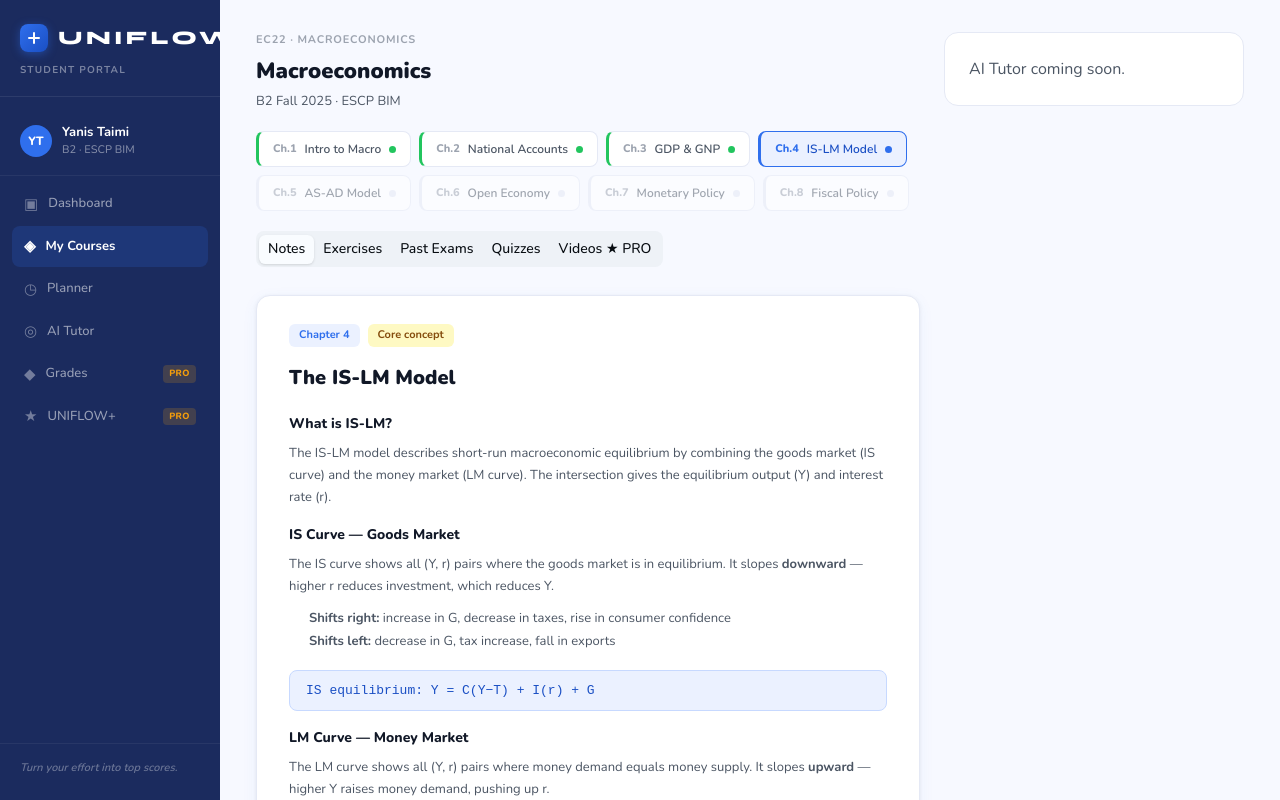
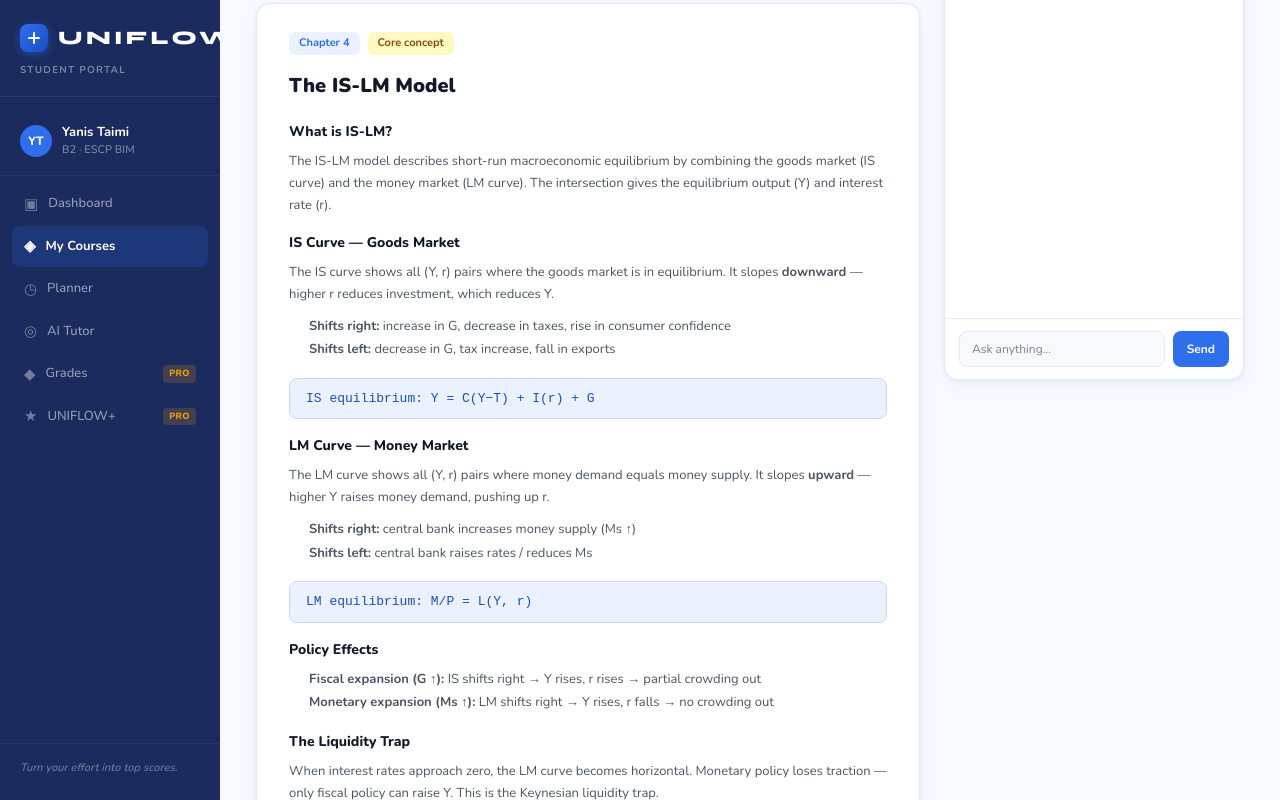
Before and after one commit to taimiyanis/uniflow, a Next.js app: page /course/ec22 in a window 1280 px wide. Built offline with nearby package versions, Linux system fonts and the light colour scheme.

Commit message:
feat: add AI chat panel and Videos tab with upgrade modal

```diff
--- a/app/globals.css
+++ b/app/globals.css
@@ -151,3 +151,8 @@
 * {
   box-sizing: border-box;
 }
+
+@keyframes bounce {
+  0%, 60%, 100% { transform: translateY(0); }
+  30% { transform: translateY(-6px); }
+}
--- a/components/course/AIChatPanel.tsx
+++ b/components/course/AIChatPanel.tsx
@@ -1,7 +1,166 @@
+'use client';
+
+import { useState, useRef, useEffect } from 'react';
+import { getAIResponse } from '@/lib/ai';
+
+interface Message {
+  role: 'user' | 'ai';
+  text: string;
+}
+
+const chips = [
+  'Explain the IS-LM model',
+  'GDP vs GNP difference',
+  'Phillips Curve and inflation',
+  'Fiscal multiplier',
+];
+
 export default function AIChatPanel() {
+  const [messages, setMessages] = useState<Message[]>([]);
+  const [input, setInput] = useState('');
+  const [typing, setTyping] = useState(false);
+  const [chipsVisible, setChipsVisible] = useState(true);
+  const [defaultIndex, setDefaultIndex] = useState(0);
+  const bottomRef = useRef<HTMLDivElement>(null);
+
+  useEffect(() => {
+    bottomRef.current?.scrollIntoView({ behavior: 'smooth' });
+  }, [messages, typing]);
+
+  function sendMessage(text: string) {
+    if (!text.trim()) return;
+    setChipsVisible(false);
+    setMessages((prev) => [...prev, { role: 'user', text }]);
+    setInput('');
+    setTyping(true);
+
+    const reply = getAIResponse(text, defaultIndex);
+    setDefaultIndex((i) => i + 1);
+
+    setTimeout(() => {
+      setTyping(false);
+      setMessages((prev) => [...prev, { role: 'ai', text: reply }]);
+    }, 1000 + Math.random() * 700);
+  }
+
   return (
-    <div style={{ width: 300, minWidth: 300, background: 'var(--uniflow-card)', border: '1px solid var(--uniflow-border)', borderRadius: 14, padding: 24, color: 'var(--uniflow-text-2)' }}>
-      AI Tutor coming soon.
+    <div
+      style={{
+        width: 300,
+        minWidth: 300,
+        background: 'var(--uniflow-card)',
+        border: '1px solid var(--uniflow-border)',
+        borderRadius: 14,
+        boxShadow: 'var(--uniflow-shadow)',
+        display: 'flex',
+        flexDirection: 'column',
+        height: 'calc(100vh - 100px)',
+        maxHeight: 640,
+        overflow: 'hidden',
+      }}
+    >
+      {/* Header */}
+      <div style={{ padding: '14px 18px', borderBottom: '1px solid var(--uniflow-border)' }}>
+        <div style={{ fontSize: 13, fontWeight: 800, color: 'var(--uniflow-text-1)' }}>AI Tutor</div>
+        <div style={{ fontSize: 11, color: 'var(--uniflow-text-3)', fontWeight: 500 }}>EC22 Macroeconomics</div>
+      </div>
+
+      {/* Messages */}
+      <div style={{ flex: 1, overflowY: 'auto', padding: '14px 16px', display: 'flex', flexDirection: 'column', gap: 12 }}>
+        {chipsVisible && (
+          <div style={{ display: 'flex', flexDirection: 'column', gap: 8 }}>
+            {chips.map((chip) => (
+              <button
+                key={chip}
+                type="button"
+                onClick={() => sendMessage(chip)}
+                style={{
+                  background: 'var(--uniflow-blue-light)',
+                  color: 'var(--uniflow-blue)',
+                  border: '1px solid var(--uniflow-blue-border)',
+                  borderRadius: 8,
+                  padding: '8px 12px',
+                  fontSize: 12,
+                  fontWeight: 600,
+                  textAlign: 'left',
+                  cursor: 'pointer',
+                }}
+              >
+                {chip}
+              </button>
+            ))}
+          </div>
+        )}
+
+        {messages.map((msg, i) =>
+          msg.role === 'user' ? (
+            <div key={i} style={{ alignSelf: 'flex-end', background: 'var(--uniflow-blue)', color: '#fff', borderRadius: '12px 12px 4px 12px', padding: '8px 12px', fontSize: 12, fontWeight: 600, maxWidth: '80%' }}>
+              {msg.text}
+            </div>
+          ) : (
+            <div key={i} style={{ alignSelf: 'flex-start', maxWidth: '90%' }}>
+              <div style={{ fontSize: 10, fontWeight: 700, color: 'var(--uniflow-text-3)', marginBottom: 4 }}>UNIFLOW AI</div>
+              <div style={{ background: '#F3F4F6', borderRadius: '4px 12px 12px 12px', padding: '8px 12px', fontSize: 12, color: 'var(--uniflow-text-1)', lineHeight: 1.6, whiteSpace: 'pre-line' }}>
+                {msg.text}
+              </div>
+            </div>
+          )
+        )}
+
+        {typing && (
+          <div style={{ display: 'flex', gap: 4, padding: '8px 12px', background: '#F3F4F6', borderRadius: '4px 12px 12px 12px', width: 'fit-content' }}>
+            {[0, 1, 2].map((i) => (
+              <div
+                key={i}
+                style={{
+                  width: 6,
+                  height: 6,
+                  borderRadius: '50%',
+                  background: 'var(--uniflow-text-3)',
+                  animation: `bounce 1.2s ease-in-out ${i * 0.2}s infinite`,
+                }}
+              />
+            ))}
+          </div>
+        )}
+        <div ref={bottomRef} />
+      </div>
+
+      {/* Input */}
+      <div style={{ padding: '12px 14px', borderTop: '1px solid var(--uniflow-border)', display: 'flex', gap: 8 }}>
+        <input
+          value={input}
+          onChange={(e) => setInput(e.target.value)}
+          onKeyDown={(e) => e.key === 'Enter' && sendMessage(input)}
+          placeholder="Ask anything..."
+          style={{
+            flex: 1,
+            border: '1px solid var(--uniflow-border)',
+            borderRadius: 8,
+            padding: '8px 12px',
+            fontSize: 12,
+            fontFamily: 'inherit',
+            outline: 'none',
+            background: 'var(--uniflow-bg)',
+          }}
+        />
+        <button
+          type="button"
+          onClick={() => sendMessage(input)}
+          style={{
+            background: 'var(--uniflow-blue)',
+            color: '#fff',
+            border: 'none',
+            borderRadius: 8,
+            padding: '8px 14px',
+            fontSize: 12,
+            fontWeight: 700,
+            cursor: 'pointer',
+          }}
+        >
+          Send
+        </button>
+      </div>
     </div>
   );
 }
--- a/components/course/tabs/VideosTab.tsx
+++ b/components/course/tabs/VideosTab.tsx
@@ -1,3 +1,86 @@
+'use client';
+
+import { useState } from 'react';
+import { Dialog, DialogContent, DialogHeader, DialogTitle, DialogDescription } from '@/components/ui/dialog';
+
+const videos = [
+  { title: 'Introduction to Macroeconomics', duration: '14 min' },
+  { title: 'GDP and National Accounts', duration: '22 min' },
+  { title: 'Inflation and the Price Level', duration: '18 min' },
+  { title: 'The IS-LM Model', duration: '31 min' },
+];
+
 export default function VideosTab() {
-  return <div style={{ padding: 32, color: 'var(--uniflow-text-2)' }}>Videos coming soon.</div>;
+  const [showUpgrade, setShowUpgrade] = useState(false);
+
+  return (
+    <>
+      <div style={{ background: 'var(--uniflow-card)', border: '1px solid var(--uniflow-border)', borderRadius: 14, overflow: 'hidden', boxShadow: 'var(--uniflow-shadow)' }}>
+        {/* Lock banner */}
+        <div
+          style={{
+            background: 'linear-gradient(135deg, #1B2B5E 0%, #2F6FED 100%)',
+            padding: '32px',
+            textAlign: 'center',
+          }}
+        >
+          <div style={{ fontSize: 16, fontWeight: 800, color: '#fff', marginBottom: 6 }}>UNIFLOW+ required</div>
+          <div style={{ fontSize: 13, color: 'rgba(255,255,255,0.7)', marginBottom: 16 }}>Unlock 8 video lessons for this course</div>
+          <button
+            type="button"
+            onClick={() => setShowUpgrade(true)}
+            style={{
+              background: '#fff',
+              color: 'var(--uniflow-blue)',
+              border: 'none',
+              borderRadius: 8,
+              padding: '10px 24px',
+              fontSize: 13,
+              fontWeight: 800,
+              cursor: 'pointer',
+            }}
+          >
+            Upgrade to UNIFLOW+
+          </button>
+        </div>
+
+        {/* Video list (dimmed) */}
+        <div style={{ padding: '16px 20px', opacity: 0.4 }}>
+          <div style={{ fontSize: 12, fontWeight: 700, color: 'var(--uniflow-text-2)', marginBottom: 12 }}>Videos in this course</div>
+          {videos.map((v) => (
+            <div key={v.title} style={{ display: 'flex', alignItems: 'center', gap: 12, padding: '10px 0', borderBottom: '1px solid var(--uniflow-border)' }}>
+              <div style={{ width: 44, height: 32, background: '#F3F4F6', borderRadius: 6, display: 'flex', alignItems: 'center', justifyContent: 'center', fontSize: 9, fontWeight: 800, color: 'var(--uniflow-text-3)', flexShrink: 0 }}>
+                PRO
+              </div>
+              <div>
+                <div style={{ fontSize: 13, fontWeight: 600, color: 'var(--uniflow-text-1)' }}>{v.title}</div>
+                <div style={{ fontSize: 11, color: 'var(--uniflow-text-3)' }}>{v.duration}</div>
+              </div>
+            </div>
+          ))}
+        </div>
+      </div>
+
+      <Dialog open={showUpgrade} onOpenChange={setShowUpgrade}>
+        <DialogContent>
+          <DialogHeader>
+            <DialogTitle>Upgrade to UNIFLOW+</DialogTitle>
+            <DialogDescription>
+              Get live sessions and video lessons for all 22 courses. Available at the start of next semester.
+            </DialogDescription>
+          </DialogHeader>
+          <div style={{ display: 'flex', flexDirection: 'column', gap: 12, marginTop: 8 }}>
+            <div style={{ background: 'var(--uniflow-blue-light)', border: '1px solid var(--uniflow-blue-border)', borderRadius: 10, padding: '16px 20px' }}>
+              <div style={{ fontSize: 14, fontWeight: 800, color: 'var(--uniflow-blue)', marginBottom: 4 }}>Student — €29/month</div>
+              <div style={{ fontSize: 12, color: 'var(--uniflow-text-2)' }}>Video lessons · Live sessions · AI Tutor Pro</div>
+            </div>
+            <div style={{ background: '#F0FDF4', border: '1px solid #BBF7D0', borderRadius: 10, padding: '16px 20px' }}>
+              <div style={{ fontSize: 14, fontWeight: 800, color: '#15803D', marginBottom: 4 }}>Annual — €199/year</div>
+              <div style={{ fontSize: 12, color: 'var(--uniflow-text-2)' }}>Everything in Student · Save 43%</div>
+            </div>
+          </div>
+        </DialogContent>
+      </Dialog>
+    </>
+  );
 }
```
